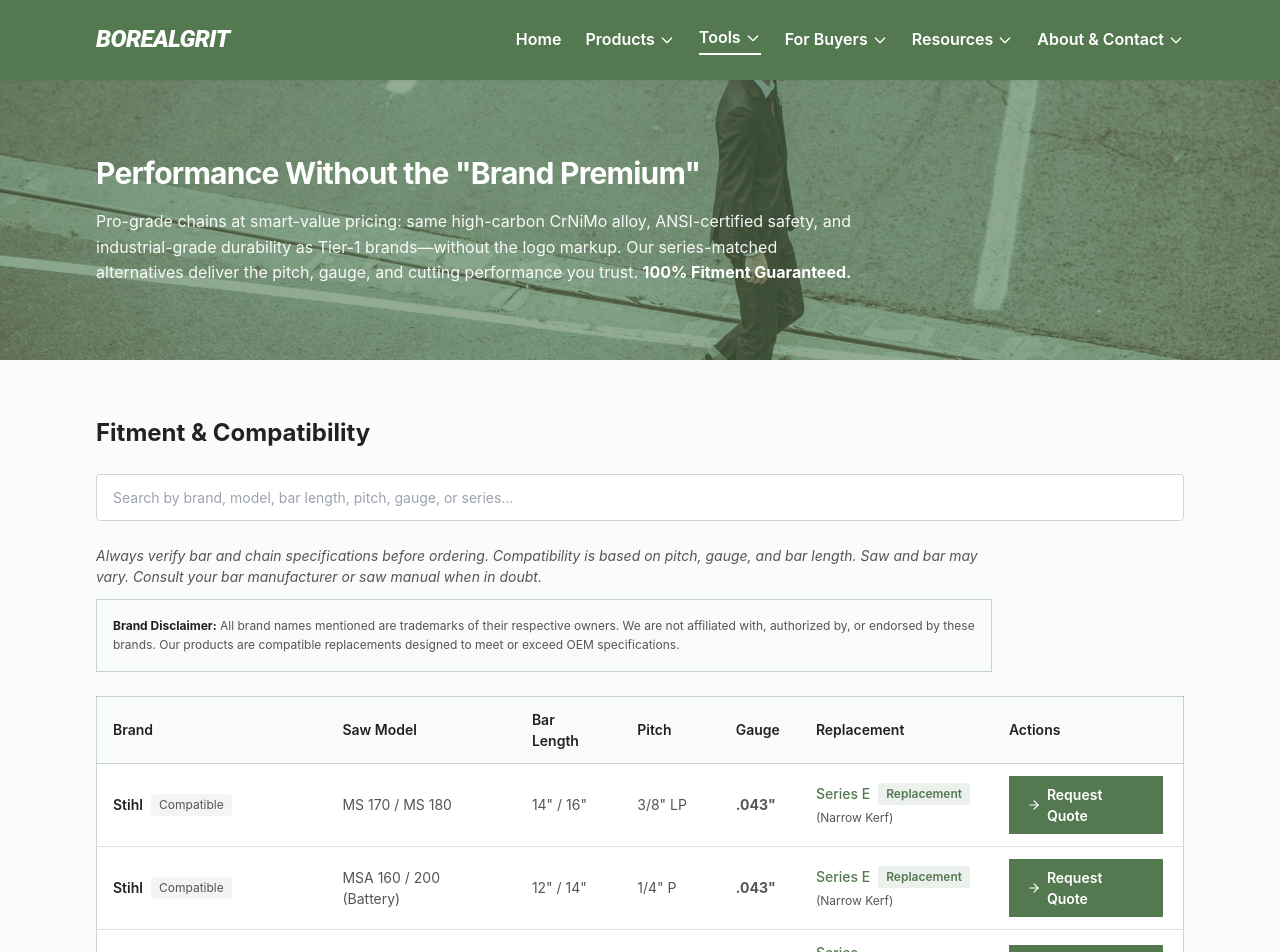
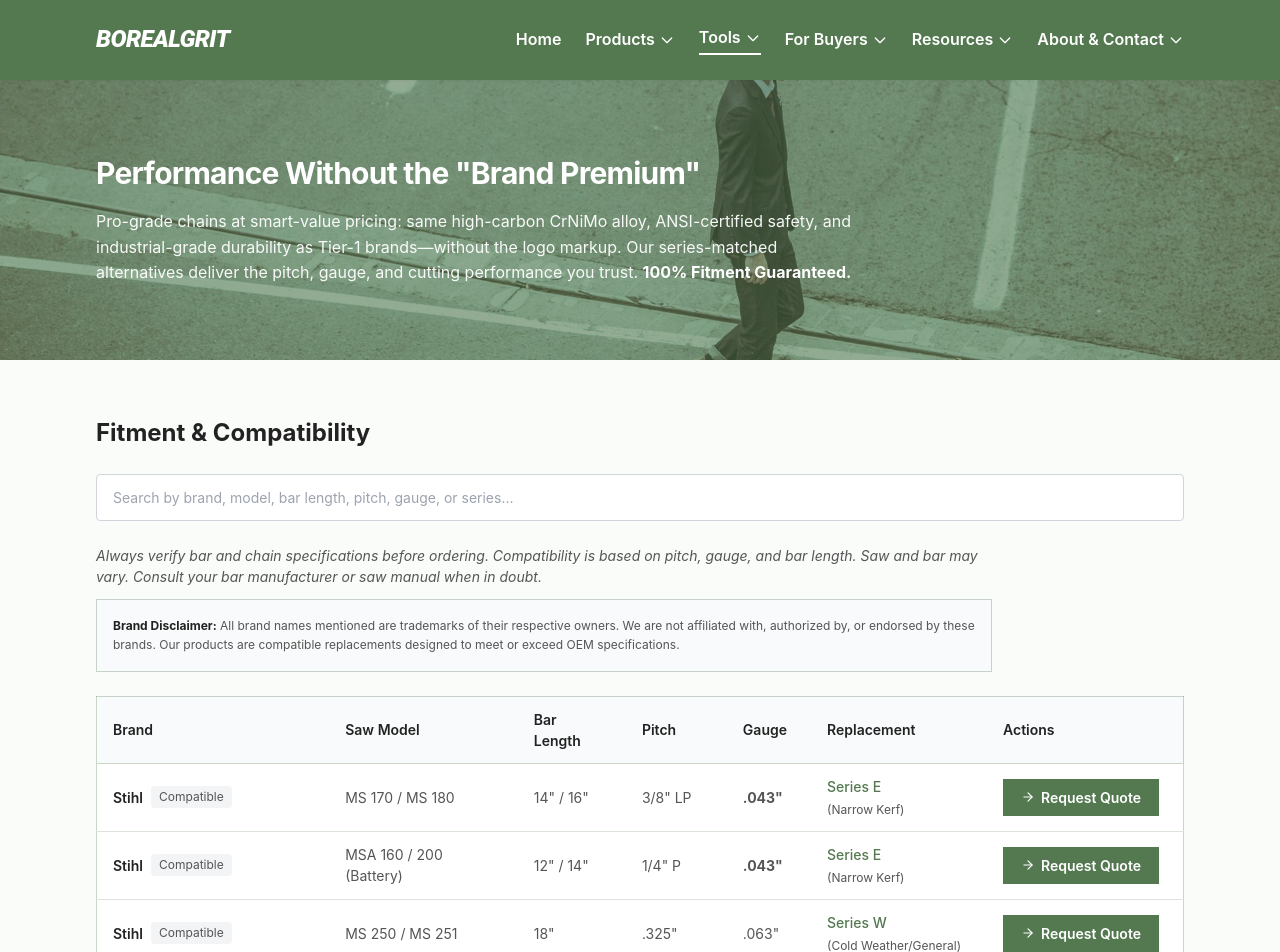
Before and after one commit to LoganOYoung/chainsaw-chain-supplier-borealgrit, a Next.js app: page /fitment-finder in a window 1280 px wide. Shown: the top 952 px of the page. Built offline with nearby package versions, Linux system fonts and the light colour scheme.

Commit message:
fitment: remove Replacement tag in table, Request Quote one line, spacing tweaks

```diff
--- a/app/fitment-finder/page.tsx
+++ b/app/fitment-finder/page.tsx
@@ -223,17 +223,12 @@ export default function FitmentFinderPage() {
                     </td>
                     <td data-label="Replacement">
                       <div className="flex flex-wrap items-center gap-x-2 gap-y-0.5 sm:flex-col sm:items-start sm:gap-1">
-                        <div className="flex items-center gap-2">
                         <Link
                           href={item.seriesLink}
                           className="text-forest-brand font-medium hover:underline"
                         >
                           {item.series}
                         </Link>
-                          <span className="text-xs text-forest-brand bg-forest-brand/10 px-2 py-0.5 rounded-none font-semibold">
-                            Replacement
-                          </span>
-                        </div>
                         <span className="text-text-body text-xs">({item.seriesType})</span>
                       </div>
                     </td>
@@ -242,7 +237,7 @@ export default function FitmentFinderPage() {
                         <span className="fitment-actions-grid-spacer" aria-hidden />
                         <Link
                           href={buildQuoteUrl(item)}
-                          className="flex items-center justify-center gap-1.5 text-xs sm:text-sm py-2.5 sm:py-1.5 px-5 sm:px-4 min-h-[44px] sm:min-h-[32px] w-full max-w-none sm:max-w-[240px] sm:w-auto bg-forest-brand text-white font-semibold hover:bg-white hover:text-forest-brand border-2 border-transparent hover:border-forest-brand transition rounded-none [&_svg]:text-white fitment-actions-btn sm:self-start"
+                          className="flex items-center justify-center gap-1.5 text-xs sm:text-sm py-2.5 sm:py-1.5 px-5 sm:px-4 min-h-[44px] sm:min-h-[32px] w-full max-w-none sm:max-w-[240px] sm:w-auto bg-forest-brand text-white font-semibold hover:bg-white hover:text-forest-brand border-2 border-transparent hover:border-forest-brand transition rounded-none [&_svg]:text-white fitment-actions-btn sm:self-start whitespace-nowrap"
                         >
                           <ArrowRight className="hidden sm:inline w-3.5 h-3.5 shrink-0" aria-hidden />
                           <span>Request Quote</span>
--- a/app/globals.css
+++ b/app/globals.css
@@ -156,7 +156,7 @@ body {
   border-bottom: 1px solid rgba(84, 121, 80, 0.2);
 }
 
-/* Desktop: more horizontal padding so right columns don't feel cramped */
+/* Desktop: comfortable horizontal padding, right columns not cramped */
 @media (min-width: 768px) {
   .fitment-gauge-table th,
   .fitment-gauge-table td,
@@ -165,15 +165,15 @@ body {
   .fitment-crossref-table th,
   .fitment-crossref-table td {
     padding-left: 1rem;
-    padding-right: 1.25rem;
+    padding-right: 1.5rem;
   }
   .fitment-compat-table th:nth-child(6),
   .fitment-compat-table td:nth-child(6) {
-    min-width: 10rem;
+    min-width: 11rem;
   }
   .fitment-compat-table th:nth-child(7),
   .fitment-compat-table td:nth-child(7) {
-    min-width: 11rem;
+    min-width: 12rem;
   }
 }
 .fitment-gauge-table thead th,
@@ -337,10 +337,11 @@ body {
   .fitment-compat-table td.fitment-actions-cell .fitment-actions-block > a {
     display: inline-flex;
     width: auto;
-    min-width: 140px;
+    min-width: 8.5rem;
     max-width: 240px;
     margin: 0;
     flex-shrink: 0;
+    white-space: nowrap;
   }
 }
 
```
Lines whose indentation alone changed are shown as unchanged.
